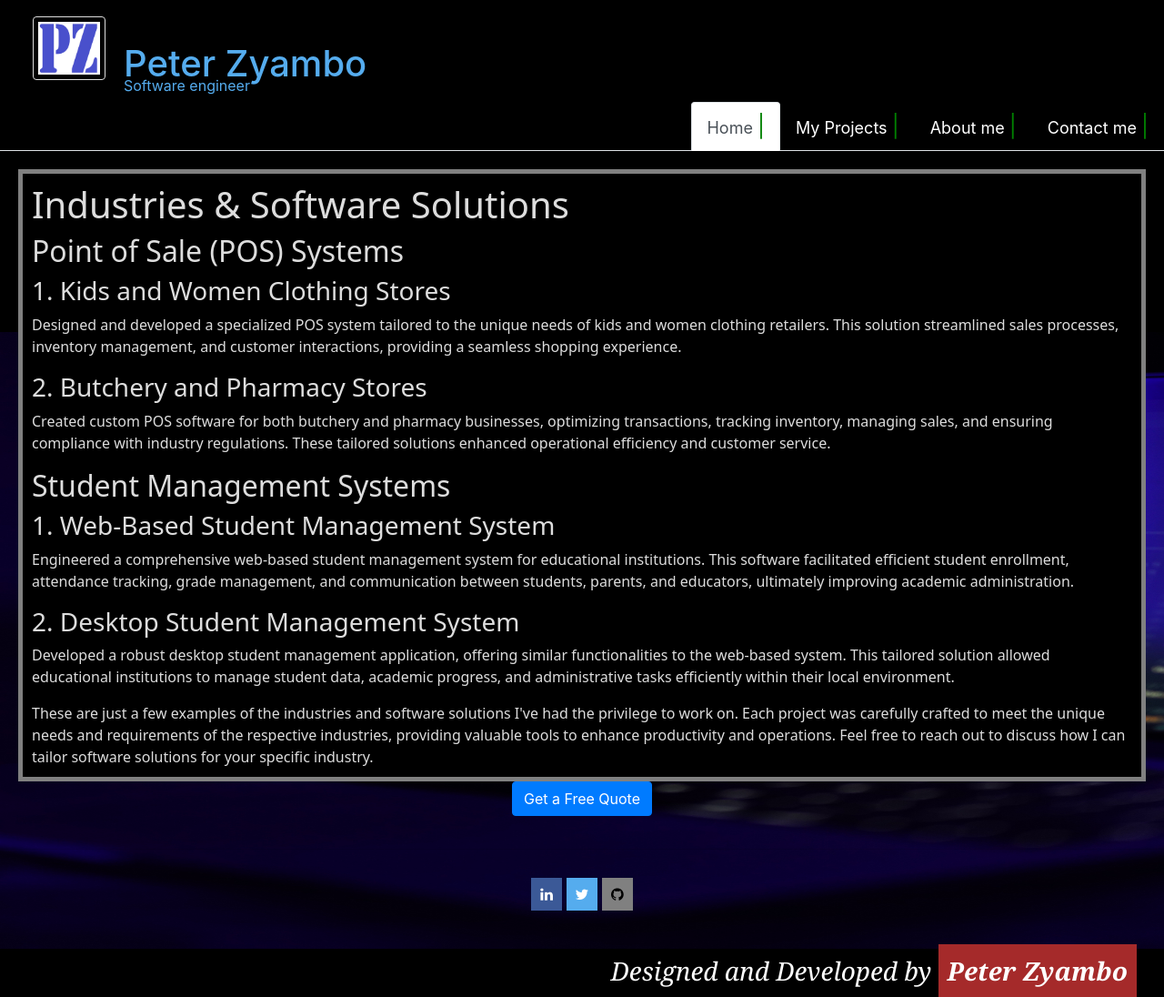
After one commit to sangwani-coder/mysite, a Flask app: template zyambo/templates/portfolio.html in a window 1280 px wide. The commit adds this page. Shown: the whole page at 91% size. Run offline with Flask 2, Linux system fonts and the light colour scheme; the template is opened without the code that fills it, so the values that code supplies are empty.

Commit message:
edit CTA links and information

```diff
--- a/zyambo/static/css/slides.css
+++ b/zyambo/static/css/slides.css
@@ -9,6 +9,7 @@
 .apology {
     /* Photo by <a href="https://unsplash.com/@sadmax?utm_source=unsplash&utm_medium=referral&utm_content=creditCopyText">Amber Kipp</a> on <a href="https://unsplash.com/s/photos/surprised-cat?utm_source=unsplash&utm_medium=referral&utm_content=creditCopyText">Unsplash</a>
    */
+   text-align: center;
     background-image: url('../img/cat.jpg') 50px 50px;
     background-repeat: no-repeat;
     width: 500px;
@@ -130,8 +131,3 @@
 .resume {
     color: white;
 }
-
-.apology {
-    text-align: center;
-    border: 100px;
-}
--- a/zyambo/static/css/styles.css
+++ b/zyambo/static/css/styles.css
@@ -79,7 +79,7 @@ nav {
 
 }
 
-.active {
+.active-pipe {
     color: green;
     font-size: x-large;
 }
--- a/zyambo/static/js/script.js
+++ b/zyambo/static/js/script.js
@@ -1,13 +1,11 @@
 // type bio
 let i = 0;
-const bio = "Passionate software engineer, martial arts enthusiast, and a dedicated music teacher.\
-My Tech Stack: \
-C, Python, Typescript/Nodejs, Java, Lua, JavaScript, REST APIs, Bash, SQL, OOP.\
-My Martial art styles: \
-Kung-fu, Kyokoshin Karate, Kickboxing, Capoeira.\
-My Music Instruments: \
-Piano, Trumpet, Guitar.\
-Certified Private Investigator";
+const bio = "I specialize in crafting custom software solutions that drive businesses forward.\
+With a deep passion for technology and a keen eye for detail, I have successfully delivered results for clients across various industries.\
+Are you ready to transform your ideas into powerful, user-friendly software solutions? Look no further.\
+Click the Get started button to request a free quote.";
+
+
 
 const lang = 'Python, js, C, MySQL';
 const speed = 55;
--- a/zyambo/templates/base.html
+++ b/zyambo/templates/base.html
@@ -1,35 +1,59 @@
 <!DOCTYPE html>
 <html lang="en">
+
 <head>
-        <title>{%block title%}Peter Zyambo{%endblock%}</title>
+    <title>PZ {%block title%}{%endblock%}</title>
     <!-- meta info -->
     <!-- <meta charset="UTF-8"> -->
     <meta name="viewport" content="width=device-width, initial-scale=1.0">
-        <meta name="description" content="Portfolio Website"/>
-        <meta name="author" content="Peter S. Zyambo"/>
+    <meta name="description" content="Portfolio Website" />
+    <meta name="author" content="Peter S. Zyambo" />
     <!-- stylesheet -->
-        <link rel="stylesheet" href="{{ url_for('static', filename='css/styles.css') }}"/>
-        <link rel="stylesheet" href="{{ url_for('static', filename='css/slides.css') }}"/>
-        <link rel="stylesheet" href="https://cdnjs.cloudflare.com/ajax/libs/font-awesome/4.7.0/css/font-awesome.min.css"/>
+    <link rel="stylesheet" href="https://cdn.jsdelivr.net/npm/bootstrap@4.0.0/dist/css/bootstrap.min.css"
+        integrity="sha384-Gn5384xqQ1aoWXA+058RXPxPg6fy4IWvTNh0E263XmFcJlSAwiGgFAW/dAiS6JXm" crossorigin="anonymous">
+    <link rel="stylesheet" href="{{ url_for('static', filename='css/styles.css') }}" />
+    <link rel="stylesheet" href="{{ url_for('static', filename='css/slides.css') }}" />
+    <link rel="stylesheet" href="https://cdnjs.cloudflare.com/ajax/libs/font-awesome/4.7.0/css/font-awesome.min.css" />
     <!-- icon -->
-        <link rel="icon" type="image/x-icon" href="{{ url_for('static', filename='img/pz.ico') }}"/>
+    <link rel="icon" type="image/x-icon" href="{{ url_for('static', filename='img/pz.ico') }}" />
     <!-- js -->
+
     <script src="{{url_for('static', filename='js/script.js')}}"></script>
 
 </head>
+
 <body onload="typeWriter();" class="home" id="container">
-        <a class="nav-link" href="{{url_for('app_views.index')}}"><img class="logo-img" src="{{url_for('static', filename='/img/pz.png')}}" alt="PZ-logo"></a>
+    <a class="nav-link" href="{{url_for('app_views.index')}}"><img class="logo-img"
+            src="{{url_for('static', filename='/img/pz.png')}}" alt="PZ-logo"></a>
     <div class="intro">
         <h1 id="name">Peter Zyambo</h1>
         <p id="job">Software engineer</p>
     </div>
-        <nav class="nav-color nav-menu">
-                <a class="active" href="{{url_for('app_views.index')}}">Home <span class="link-pipes active">|</span></a>
-                <a class="nav-link" href="{{url_for('app_views.projects')}}">My Projects <span class="link-pipes active">|</span></a>
-                <a class="nav-link" href="{{url_for('app_views.about')}}">About me <span class="link-pipes active">|</span></a>
-                <a class="nav-link" href="{{url_for('app_views.contact')}}">Contact me <span class="link-pipes active">|</span></a>
-        </nav>
-        <hr>
+    <!-- nav -->
+    <div>
+        <ul class="nav nav-tabs justify-content-end">
+            <li class="nav-item">
+                <a class="nav-link active" href="{{url_for('app_views.index')}}">Home <span
+                        class="link-pipes active-pipe">|</span></a>
+
+            </li>
+            <li class="nav-item">
+                <a class="nav-link" href="{{url_for('app_views.projects')}}">My Projects <span
+                        class="link-pipes active-pipe">|</span></a>
+
+            </li>
+            <li class="nav-item">
+                <a class="nav-link" href="{{url_for('app_views.about')}}">About me <span
+                        class="link-pipes active-pipe">|</span></a>
+
+            </li>
+            <li class="nav-item">
+                <a class="nav-link" href="{{url_for('app_views.contact')}}">Contact me <span
+                        class="link-pipes active-pipe">|</span></a>
+
+            </li>
+        </ul>
+    </div>
     <section class="custom-section">
         {% block content %}
         {% endblock %}
@@ -39,12 +63,14 @@
         <div class="social">
             <a href="https://www.linkedin.com/in/sangwani-pz" class="fa fa-linkedin fa-32x">
             </a><span> </span> <a href="https://www.twitter.com/peter_zyambo" class="fa fa-twitter">
-                </a><span>  </span><a href="https://www.github.com/sangwani-coder" class="fa fa-github"></a>
+            </a><span> </span><a href="https://www.github.com/sangwani-coder" class="fa fa-github"></a>
         </div>
     </section>
     <section class="footer-section">
         <!-- <footer> Copyright &copy 2022 Peter S. Zyambo.</footer> -->
-            <h3 class="tag "><span id="tag-dev">Designed and Developed by</span> <span class="tag-pz">Peter Zyambo</span></h3>
+        <h3 class="tag "><span id="tag-dev">Designed and Developed by</span> <span class="tag-pz">Peter Zyambo</span>
+        </h3>
     </section>
 </body>
+
 </html>
--- a/zyambo/templates/lipila.html
+++ b/zyambo/templates/lipila.html
@@ -1,5 +1,5 @@
 {% extends 'base.html'%}
-{% block title%}Lipila{%endblock%}
+{% block title%} - Lipila{%endblock%}
 {% block content%}
 <div class="terminal">
     <h2>Lipila is a simple web application with an easy to use interface yet powerful and effective online fee collection system.</h2>
--- /dev/null
+++ b/zyambo/templates/portfolio.html
@@ -0,0 +1,54 @@
+{% extends 'base.html'%}
+{% block title%} - Portfolio{%endblock%}
+{% block content%}
+<div class="terminal">
+    <div class="projects">
+        <h1>Industries & Software Solutions</h2>
+
+            <h2>Point of Sale (POS) Systems</h2>
+
+            <h3>1. Kids and Women Clothing Stores</h3>
+            <p>
+                Designed and developed a specialized POS system tailored to the unique needs of kids and women clothing
+                retailers. This solution streamlined sales processes, inventory management, and customer interactions,
+                providing
+                a seamless shopping experience.
+            </p>
+
+            <h3>2. Butchery and Pharmacy Stores</h3>
+            <p>
+                Created custom POS software for both butchery and pharmacy businesses, optimizing transactions, tracking
+                inventory, managing sales, and ensuring compliance with industry regulations. These tailored solutions
+                enhanced
+                operational efficiency and customer service.
+            </p>
+
+            <h2>Student Management Systems</h2>
+
+            <h3>1. Web-Based Student Management System</h3>
+            <p>
+                Engineered a comprehensive web-based student management system for educational institutions. This
+                software
+                facilitated efficient student enrollment, attendance tracking, grade management, and communication
+                between
+                students, parents, and educators, ultimately improving academic administration.
+            </p>
+
+            <h3>2. Desktop Student Management System</h3>
+            <p>
+                Developed a robust desktop student management application, offering similar functionalities to the
+                web-based
+                system. This tailored solution allowed educational institutions to manage student data, academic
+                progress, and
+                administrative tasks efficiently within their local environment.
+            </p>
+
+            These are just a few examples of the industries and software solutions I've had the privilege to work on.
+            Each project was carefully crafted to meet the unique needs and requirements of the respective industries,
+            providing valuable tools to enhance productivity and operations. Feel free to reach out to discuss how I can tailor
+            software solutions for your specific industry.
+    </div>
+    <a href="{{url_for('app_views.contact')}}" class="btn btn-primary">Get a Free Quote</a>
+</div>
+
+{% endblock%}
--- a/zyambo/templates/projects.html
+++ b/zyambo/templates/projects.html
@@ -1,5 +1,5 @@
 {% extends 'base.html'%}
-{% block title%}Projects{%endblock%}
+{% block title%} - Projects{%endblock%}
 {% block content%}
 <div class="terminal">
     <div class="projects">
@@ -8,6 +8,7 @@
         <h5 class="bio"><span class="p-name">&#10003; Project name: </span>Student Fees Management System (web app) || <span class="p-name">technologies used:</span> [Python, React, React-Bootstrap, Django-rest-framework, axio, Postgresql, Heroku]--><span class="project_links"> <a href="https://github.com/sangwani-coder/portfolio_project" class="github">Github</a> |</span><span class="project_links"> <a href="https://skoolpay-frontend.herokuapp.com/" class="live">live site</a> </span></h5>
         <h5 class="bio"><span class="p-name">&#10003; Project name: </span>Student Management System (desktop app) || <span class="p-name">technologies used:</span> [Python, PyQT5, sqlite3]--><span class="project_links"> <a href="https://github.com/sangwani-coder/School_management_system" class="github">Github</a> </span></h5>
     </div>
+    <a href="{{url_for('app_views.contact')}}" class="btn btn-primary">Get a Free Quote</a>
 </div>
 
 {% endblock%}
```
Also changed, not shown: zyambo/templates/about.html (+67 -21 lines), zyambo/templates/contact.html (+5 -12 lines), zyambo/templates/error.html (+6 -5 lines), zyambo/templates/index.html (+5 -2 lines), README.md. Lines whose indentation alone changed are shown as unchanged.
